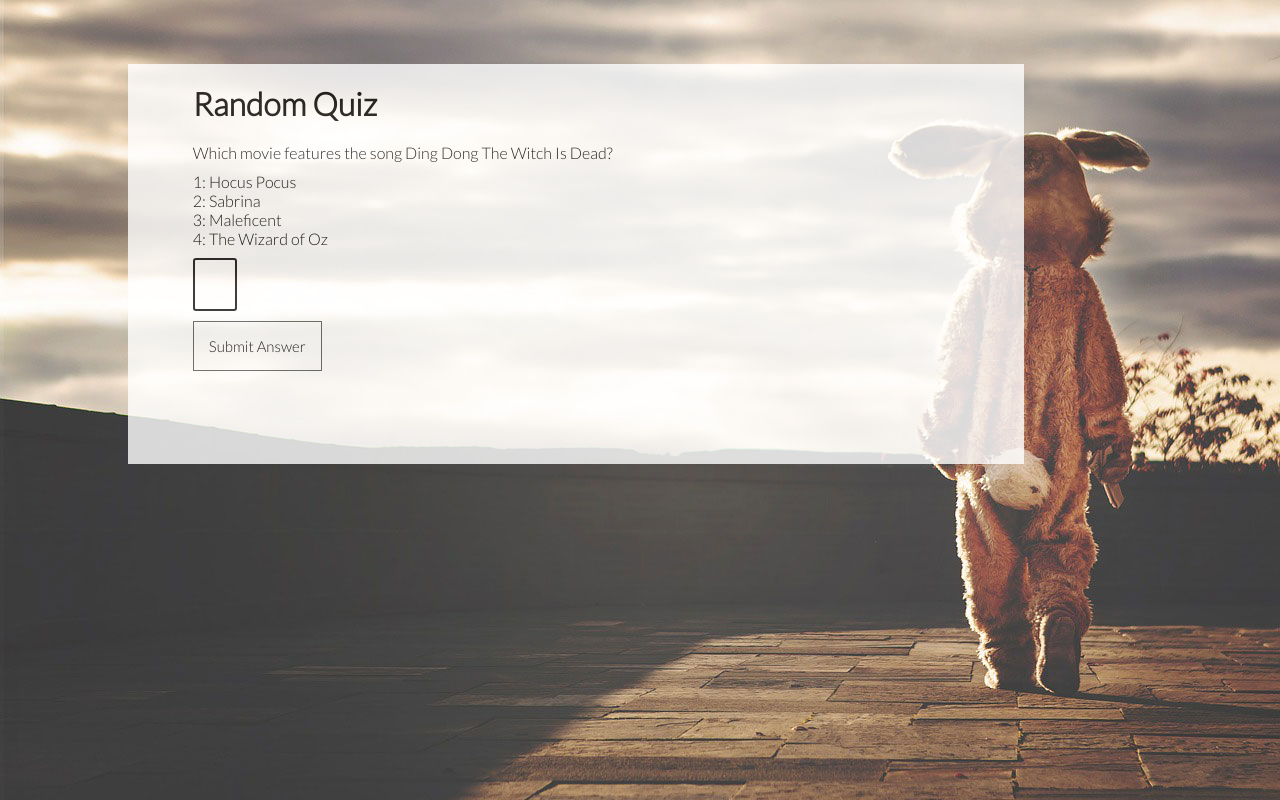
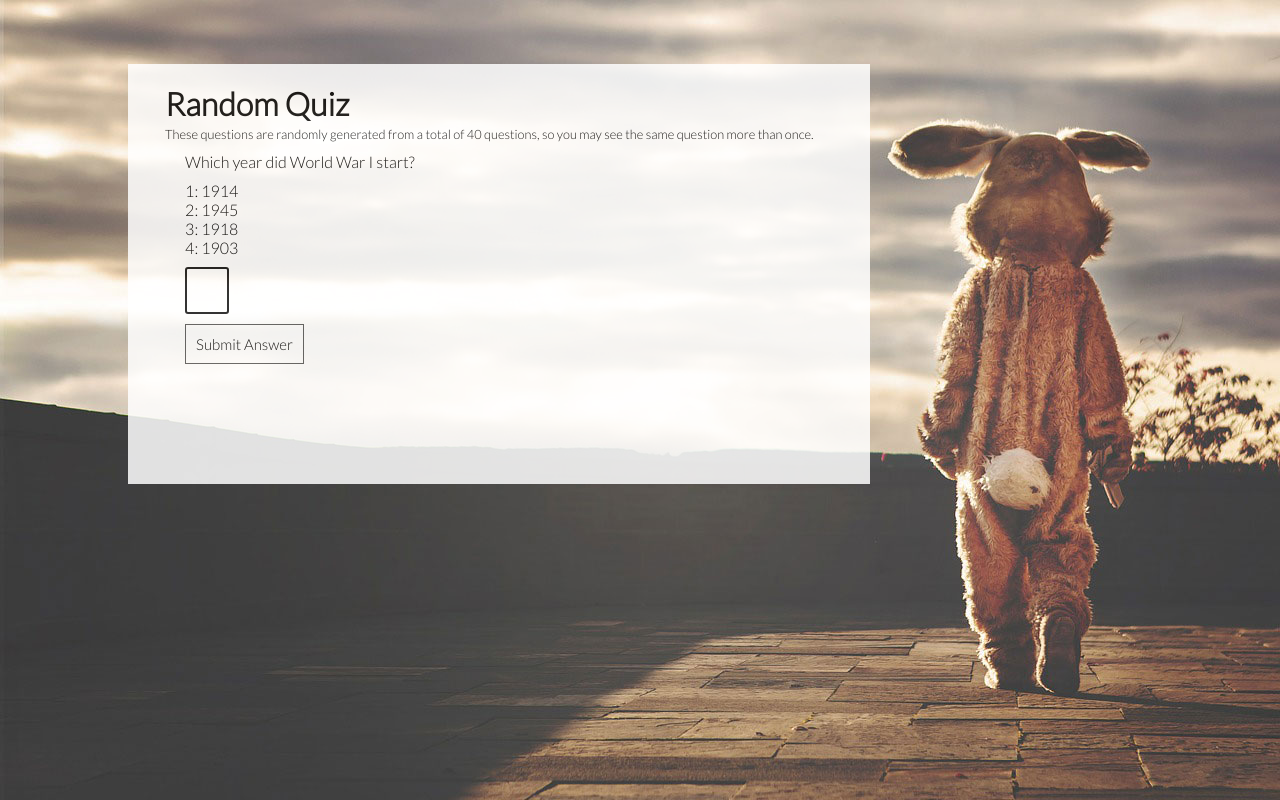
Before and after one commit to SuzetteBuxmann/random-quiz, a plain HTML site: page index.html in a window 1280 px wide. Both pictures are taken after a click on the button "Start Quiz". Drawn offline with Linux system fonts and the light colour scheme.

Commit message:
Add files via upload

```diff
--- a/index.html
+++ b/index.html
@@ -10,6 +10,7 @@
     <body>
       <div class="container">
        <h1 class="heading">Random Quiz</h1>
+       <p class="disclaimer">These questions are randomly generated from a total of 40 questions, so you may see the same question more than once.</p>
         <div id="wrapper1">
         	 <button class="start">Start Quiz</button>
 		 </div>
@@ -20,7 +21,8 @@
 			 <p><input type="text" class="answer"></p>
 			 <p><button class="submit">Submit Answer</button></p>
       	 <p><button class="next">Next Question</button></p>
-       	 <p class="result"></p>
+       	 <p class="result"><br><br></p>
+
         </div>
         </div>
         <script src="script.js"></script>
--- a/script.js
+++ b/script.js
@@ -1,7 +1,4 @@
 (function() {
-	var score = 0;
-	var totalQuestions = 0;
-	var qNum, qPrompt;
 
 	//function constructor
 	var Question = function(question, answers, correctAnswer) {
@@ -9,8 +6,6 @@
 		this.answers = answers;
 		this.correctAnswer = correctAnswer;
 	}
-
-
 
 	//objects created from function constructor
 	var q1 = new Question(
@@ -97,86 +92,87 @@
 		'Who won the Rugby World Cup in 2019?',
 		['South Africa', 'Japan', 'England', 'Germany'],
 		0);
-//	var q22 = new Question(
-//		'',
-//		['', '', '', ''],
-//		1);
-//	var q23 = new Question(
-//		'',
-//		['', '', '', ''],
-//		1);
-//	var q24 = new Question(
-//		'',
-//		['', '', '', ''],
-//		1);
-//	var q25 = new Question(
-//		'',
-//		['', '', '', ''],
-//		1);
-//	var q26 = new Question(
-//		'',
-//		['', '', '', ''],
-//		1);
-//	var q27 = new Question(
-//		'',
-//		['', '', '', ''],
-//		1);
-//	var q28 = new Question(
-//		'',
-//		['', '', '', ''],
-//		1);
-//	var q29 = new Question(
-//		'',
-//		['', '', '', ''],
-//		1);
-//	var q30 = new Question(
-//		'',
-//		['', '', '', ''],
-//		1);
-//	var q31 = new Question(
-//		'',
-//		['', '', '', ''],
-//		1);
-//	var q32 = new Question(
-//		'',
-//		['', '', '', ''],
-//		1);
-//	var q33 = new Question(
-//		'',
-//		['', '', '', ''],
-//		1);
-//	var q34 = new Question(
-//		'',
-//		['', '', '', ''],
-//		1);
-//	var q35 = new Question(
-//		'',
-//		['', '', '', ''],
-//		1);
-//	var q36 = new Question(
-//		'',
-//		['', '', '', ''],
-//		1);
-//	var q37 = new Question(
-//		'',
-//		['', '', '', ''],
-//		1);
-//	var q38 = new Question(
-//		'',
-//		['', '', '', ''],
-//		1);
-//	var q39 = new Question(
-//		'',
-//		['', '', '', ''],
-//		1);
-//	var q40 = new Question(
-//		'',
-//		['', '', '', ''],
-//		1);
+	var q22 = new Question(
+		'Where would you find the Sea of Tranquility?',
+		['Disney Land in Hong Kong', 'Yellowstone National Park', 'Miami', 'The Moon'],
+		3);
+	var q23 = new Question(
+		'Who played Neo in The Matrix?',
+		['Johnny Depp', 'Sean Connery', 'Pink', 'Keanu Reeves'],
+		3);
+	var q24 = new Question(
+		'Which chess piece can only move diagonally?',
+		['A Bishop', 'A Pawn', 'A Queen', 'A Knight'],
+		0);
+	var q25 = new Question(
+		'What is the leading cause of death in Papua New Guinea?',
+		['Drowning', 'Choking', 'Falling out of trees', 'Shark attacks'],
+		2);
+	var q26 = new Question(
+		'In Terry Pratchett\'s book, Pyramids, what kind of animal has the name of "You Bastard"?',
+		['A dog', 'A dragon', 'A camel', 'A monkey'],
+		2);
+	var q27 = new Question(
+		'If you are discombobulated, what are you?',
+		['Clinically insane', 'Happy', 'Wanted for questioning', 'Confused'],
+		3);
+	var q28 = new Question(
+		'The collective noun for which animal is often known as an "embarrassment"?',
+		['Skunks', 'Pandas', 'Pigs', 'Meerkats'],
+		1);
+	var q29 = new Question(
+		'Which date in May is celebrated by many science fiction fans as Star Wars Day?',
+		['23rd', '1st', '15th', '4th'],
+		3);
+	var q30 = new Question(
+		'"I\'m bored with it all" were the last words of which famous British person?',
+		['Queen Elizabeth II', 'Charles Darwin', 'Sir Winston Churchill', 'John Lennon'],
+		2);
+	var q31 = new Question(
+		'In the Bible, what is the last word in the Old Testament?',
+		['curse', 'it', 'life', 'love'],
+		0);
+	var q32 = new Question(
+		'How many books of the Bible are names after women?',
+		['None', '2', '3', '5'],
+		1);
+	var q33 = new Question(
+		'The fictional islands of Lilliput, Azania and Skull Island are all supposedly located in which real ocean?',
+		['The Atlantic', 'The Pacific', 'The Southern', 'The Indian'],
+		3);
+	var q34 = new Question(
+		'What sort of animal was Paul, who predicted the winner of football games during the 2010 FIFA World Cup?',
+		['A goat', 'A snail', 'An octopus', 'An orangutan'],
+		2);
+	var q35 = new Question(
+		'Handball is the national sport of which country?',
+		['Iceland', 'Norway', 'Uruguay', 'Zambia'],
+		0);
+	var q36 = new Question(
+		'If you have Ephebiphobia, what do you have a fear of?',
+		['Peanut butter', 'Flowers', 'Teenagers', 'The colour white'],
+		2);
+	var q37 = new Question(
+		'When a burning cigarette is inhaled, what is the temperature at its tip?',
+		['700 degrees celsius', '500 degrees celsius', '300 degrees celsius', '100 degrees celsius'],
+		0);
+	var q38 = new Question(
+		'Which famous inventor averaged one patent for every three weeks of his life?',
+		['Nikola Tesla', 'Henry Ford', 'Alfred Nobel', 'Thomas Edison'],
+		3);
+	var q39 = new Question(
+		'What atmospheric gas is the most common?',
+		['Oxygen', 'Nitrogen', 'Argon', 'Carbon Dioxide'],
+		1);
+	var q40 = new Question(
+		'Which blood type is known as the universal donor?',
+		['A-positive', 'O-Positive', 'B-Positive', 'O-Negative'],
+		3);
 
 	//array of question objects
-	var questions = [q1, q2, q3, q4, q5, q6, q7, q8, q9, q10, q11, q12, q13, q14, q15, q16, q17, q18, q19, q20];
-//	, q21, q22, q23, q24, q25, q26, q27, q28, q29, q30, q31, q32, q33, q34, q35, q36, q37, q38, q39, q40
+	var questions = [q1, q2, q3, q4, q5, q6, q7, q8, q9, q10, q11, q12, q13, q14, q15, q16, q17, q18, q19, q20, q21, q22, q23, q24, q25, q26, q27, q28, q29, q30, q31, q32, q33, q34, q35, q36, q37, q38, q39, q40];
+
+	var qNum, qPrompt;
 
 	//function get the question and answer to print to the screen
 	Question.prototype.getQ = function() {
@@ -195,13 +191,11 @@
 	Question.prototype.getA = function(ans) {
 			if(this.correctAnswer === (parseInt(ans)-1)) {
 				document.querySelector('.result').innerHTML = 'Wise, you are.<br>'+this.answers[this.correctAnswer]+', correct, it is.';
-				score +=1;
 				} else {
 					document.querySelector('.result').innerHTML = '' +this.answers[(parseInt(ans)-1)]+ ' is a ridiculous answer.<br>The correct answer is '+this.answers[this.correctAnswer];
 				}
-			//document.querySelector('.result').innerHTML += '<br>Your current score is '+score+'.';
-			document.querySelector('.submit').style.display = 'none';
-			document.querySelector('.next').style.display = 'block';
+		document.querySelector('.submit').style.display = 'none';
+		document.querySelector('.next').style.display = 'block';
 	}
 
 	function nextQ() {
@@ -211,15 +205,16 @@
 			document.querySelector('.answer').focus();
 			document.querySelector('.result').textContent = '';
 		//random number to get one of the array items
-		var qNum = Math.floor(Math.random()*questions.length);
+		var qNum = Math.floor(Math.random()*questions.length)+1;
 
 		//getting the questions and answers to print to the screen
 		questions[qNum].getQ();
 
 		document.querySelector('.submit').addEventListener('click', function() {
-			qPrompt = document.querySelector('.answer').value;
-			//checking the user (prompt) answer against the correct answer
-			questions[qNum].getA(qPrompt);
+		qPrompt = document.querySelector('.answer').value;
+		//checking the user (prompt) answer against the correct answer
+		questions[qNum].getA(qPrompt);
+
 		});
 	}
 
@@ -229,8 +224,6 @@
 		nextQ();
 	});
 
-	document.querySelector('.next').addEventListener('click', function() {
-		nextQ();
-	});
+	document.querySelector('.next').addEventListener('click', nextQ);
 
 })();
--- a/style.css
+++ b/style.css
@@ -13,9 +13,9 @@ body {
 	margin-left: 10%;
 	margin-top: 5%;
 	background-color: #fff;
-	opacity: 0.8;
-	width: 70%;
-	height: 400px;
+	opacity: 0.85;
+	width: 58%;
+	height: 420px;
 }
 #wrapper1 {
 	padding-left: 20px;
@@ -34,13 +34,13 @@ p {
 input {
 	padding: 10px;
 	font-family: Lato;
-	font-size: 1.5em;
+	font-size: 1.2em;
 	width: 20px;
 }
 button {
 	color: #000;
    background: none;
-	padding: 15px;
+	padding: 10px;
 	margin: 10px 0px;
    border: 1px solid #555;
    font-family: Lato;
@@ -55,7 +55,12 @@ button:focus {
 }
 
 .heading {
-	padding: 20px;
+	padding: 20px 20px 3px 0px;
 	margin-top: 5%;
 	margin-left: 5%;
 }
+
+.disclaimer {
+	font-size: 0.8em;
+	margin-left: 5%;
+}
```
